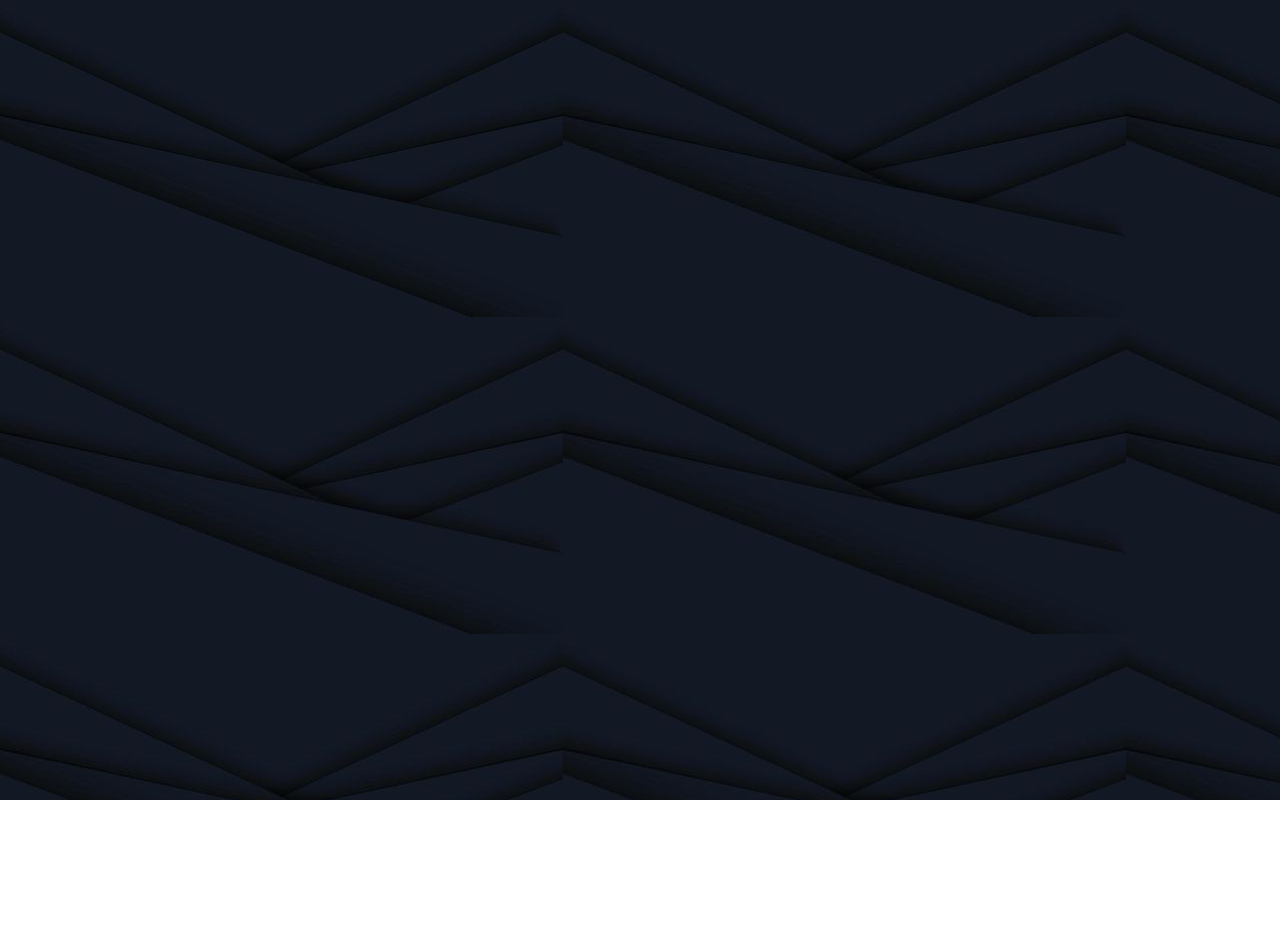
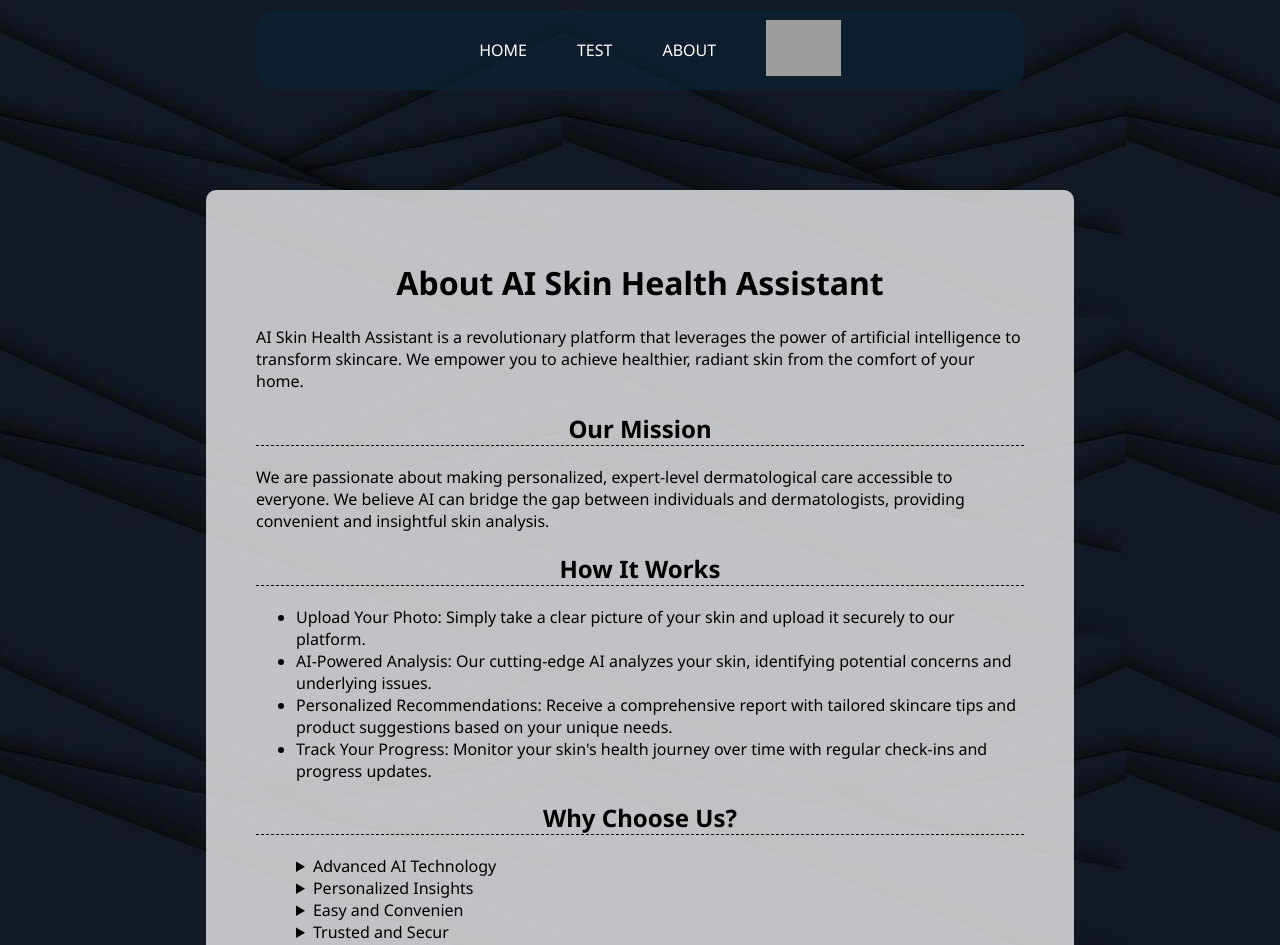
Before and after one commit to SSameer20/SkinAI, a React (Create React App) app in the folder client/: page /about in a window 1280 px wide. Before the commit this address had no page. Shown: the top 945 px of the page. Before the commit the page ends 800 px from the top, so only its background shows below. Built offline with nearby package versions, Linux system fonts and the light colour scheme; grey boxes are pictures that could not be loaded.

Commit message:
fix : navigation

```diff
--- a/client/src/App.css
+++ b/client/src/App.css
@@ -3,6 +3,10 @@
     flex-direction: column;
     justify-content: center;
     align-content: center;
-    /* align-items: center; */
     max-width: 100vw;
 }
+
+.content{
+    max-height: 80;
+    overflow: scroll;
+}
--- a/client/src/App.js
+++ b/client/src/App.js
@@ -1,19 +1,17 @@
-import logo from './logo.svg';
 import './App.css';
-
 import Footer from './components/Footer';
-
-import Home from './components/Home';
 import Navbar from './components/Navbar';
+import { Outlet } from 'react-router-dom';
 
 function App() {
   return (
 
       <div className="App">
-        <Navbar />
-        <Home />
-        <Footer />
-
+         <Navbar />
+        <div className="content">
+          <Outlet />
+        </div>
+         <Footer />
       </div>
 
   );
--- a/client/src/components/About.jsx
+++ b/client/src/components/About.jsx
@@ -1,7 +1,93 @@
-import React from 'react'
+import React from 'react';
+import "../styles/about.css"
 
-export default function About() {
+const About = () => {
   return (
-    <div>About</div>
-  )
-}
+    <div className="about">
+      <div>
+      <h1>About AI Skin Health Assistant</h1>
+      <p>
+        AI Skin Health Assistant is a revolutionary platform that leverages the power
+        of artificial intelligence to transform skincare. We empower you to achieve
+        healthier, radiant skin from the comfort of your home.
+      </p>
+      <h2>Our Mission</h2>
+      <p>
+        We are passionate about making personalized, expert-level dermatological
+        care accessible to everyone. We believe AI can bridge the gap between
+        individuals and dermatologists, providing convenient and insightful skin
+        analysis.
+      </p>
+
+
+
+
+      <h2>How It Works</h2>
+      <ul>
+        <li>
+          Upload Your Photo:  Simply take a clear picture of your skin and upload
+          it securely to our platform.
+        </li>
+        <li>
+          AI-Powered Analysis:  Our cutting-edge AI analyzes your skin,
+          identifying potential concerns and underlying issues.
+        </li>
+        <li>
+          Personalized Recommendations:  Receive a comprehensive report with
+          tailored skincare tips and product suggestions based on your unique needs.
+        </li>
+        <li>
+          Track Your Progress:  Monitor your skin's health journey over time with
+          regular check-ins and progress updates.
+        </li>
+      </ul>
+
+
+
+      <h2>Why Choose Us?</h2>
+      <ul>
+
+        <details>
+          <summary>Advanced AI Technology</summary>
+          <p>Artificial Intelligence (AI) aims to build machines that are able to behave in ways we associate with human activity</p>
+        </details>
+
+        <details>
+          <summary>Personalized Insights</summary>
+          <p>Get expert-level skin assessments anytime,
+          anywhere, without the need for expensive consultations.</p>
+        </details>
+
+
+        <details>
+          <summary>Easy and Convenien</summary>
+          <p> Uploading a photo is all it takes for our AI to
+          work its magic.</p>
+        </details>
+        <details>
+          <summary>Trusted and Secur</summary>
+          <p>We prioritize your privacy. We use advanced
+          security measures to ensure your data is always protected and never
+          shared.</p>
+        </details>
+        <details>
+          <summary>Expert-Backed Solution</summary>
+          <p>Our AI recommendations are grounded in
+          dermatological knowledge, ensuring you receive the best advice for
+          healthy skin.</p>
+        </details>
+      </ul>
+
+
+      <h2>Mission</h2>
+      <p>
+        Join the future of skincare with AI Skin Health Assistant. Let us help you
+        discover the best version of your skin with our innovative, AI-driven
+        solutions.
+      </p>
+      </div>
+    </div>
+  );
+};
+
+export default About;
--- a/client/src/components/Navbar.jsx
+++ b/client/src/components/Navbar.jsx
@@ -1,14 +1,25 @@
-import React from 'react'
+import React, { useState } from 'react'
 import "../styles/navigation.css"
-import {Link} from "react-router-dom"
-import profile from  "../media/profile.png"
+import { Link } from "react-router-dom"
+import profile from "../media/profile.png"
 
 export default function Navbar() {
+  const [log, setLog] = useState(false)
+  const [user, setUser] = useState(false)
+  const handleProfile = () => {
+    setLog(!log)
+
+  }
+
+  const handleUser = () =>{
+    setUser(!user)
+    setLog(!log)
+  }
   return (
     <nav>
       <ul>
         <li>
-          <Link to="/">HOME</Link>
+          <Link to="/home">HOME</Link>
         </li>
         <li>
           <Link to="/test">TEST</Link>
@@ -16,8 +27,17 @@ export default function Navbar() {
         <li>
           <Link to="/about">ABOUT</Link>
         </li>
-        <img src={profile} alt="user" style={{maxHeight : "7vh"}} />
+        <div className={log ? "click" : "notClick"}>
+          <img src={profile} alt="user" style={{ maxHeight: "7vh", cursor: "pointer" }} onClick={handleProfile} />
+          <div className="user_log" style={log ? {display : "flex"} : {display : "none"}}>
+            <button>Profile</button>
+            <button onClick={handleUser}>{user ? "Logout" : "Logout"}</button>
+            {log ? (<span onClick={() => setLog(!log)}>X</span>) : (<span></span>)}
+
+          </div>
+        </div>
       </ul>
+
 
     </nav>
   )
--- a/client/src/index.js
+++ b/client/src/index.js
@@ -5,17 +5,24 @@ import reportWebVitals from './reportWebVitals';
 import { BrowserRouter, Routes, Route } from 'react-router-dom';
 import Authentication from './components/Authentication';
 import App from './App';
+import Navbar from './components/Navbar';
+import Home from './components/Home';
+import Test from "./components/Test"
+import About from "./components/About"
 
 const root = ReactDOM.createRoot(document.getElementById('root'));
 root.render(
   <React.StrictMode>
     <BrowserRouter>
-    <Routes>
-      <Route path="/auth" element={<Authentication/>} />
-      <Route path="/" element={<App/>} />
 
-
-    </Routes>
+      <Routes>
+        <Route path="/auth" element={<Authentication />} />
+        <Route path="/" element={<App />}>
+          <Route path="/home" element={<Home />} />
+          <Route path="/test" element={<Test />} />
+          <Route path="/about" element={<About />} />
+        </Route>
+      </Routes>
 
     </BrowserRouter>
 
--- /dev/null
+++ b/client/src/styles/about.css
@@ -0,0 +1,39 @@
+.about {
+
+    max-width: 100vw;
+    display: flex;
+    /* text-align:center ; */
+    flex-direction: column;
+    justify-content: center;
+    align-items: center;
+    align-content: center;
+    gap: 10vh;
+    padding: 10vh 0;
+}
+h1, h2{
+    text-align: center;
+}
+h2{
+    border-bottom: 1px dashed black;
+}
+
+.about > * {
+    background-color: rgba(255, 255, 255, 0.736);
+    border-radius: 10px;
+    /* box-shadow: 0px 0px 5px 10px rgba(255, 255, 255, 0.736); */
+    margin: 10px;
+    min-width: 30vw;
+    width: 60vw;
+    padding: 50px;
+}
+
+details p{
+    /* background-color: antiquewhite; */
+    padding: 5px 10px;
+    border: 0.1px solid black;
+}
+
+p:hover, li:hover{
+    font-weight: 600;
+    transition: 0.4s;
+}
--- a/client/src/styles/navigation.css
+++ b/client/src/styles/navigation.css
@@ -75,3 +75,51 @@ ul li > *{
         padding: 10px;
     }
 }
+
+.user-log{
+    display: flex;
+    flex-direction: column;
+}
+
+.click{
+    position: fixed;
+    right: 0px;
+    background-color: aliceblue;
+    padding: 5px;
+    display: flex;
+    flex-direction: column;
+    gap: 20px;
+    height: 100vh;
+    margin-top: 87vh;
+    z-index: 10;
+    /* border-radius: 20px; */
+    justify-content: center;
+    align-items: center;
+}
+
+.click img{
+    max-height: 10vh;
+    max-width: 10vh;
+    cursor: pointer;
+}
+
+.user_log{
+    flex-direction: column;
+    gap: 10px;
+    padding: 10px;
+}
+
+.user_log span{
+    text-align: center;
+    padding: 5px 1px;
+    border-radius: 5px;
+    color: white;
+    font-weight: 800;
+    background-color: rgb(183, 87, 87);
+    cursor: pointer;
+
+}
+.notClick{
+    background-color: none;
+
+}
```
